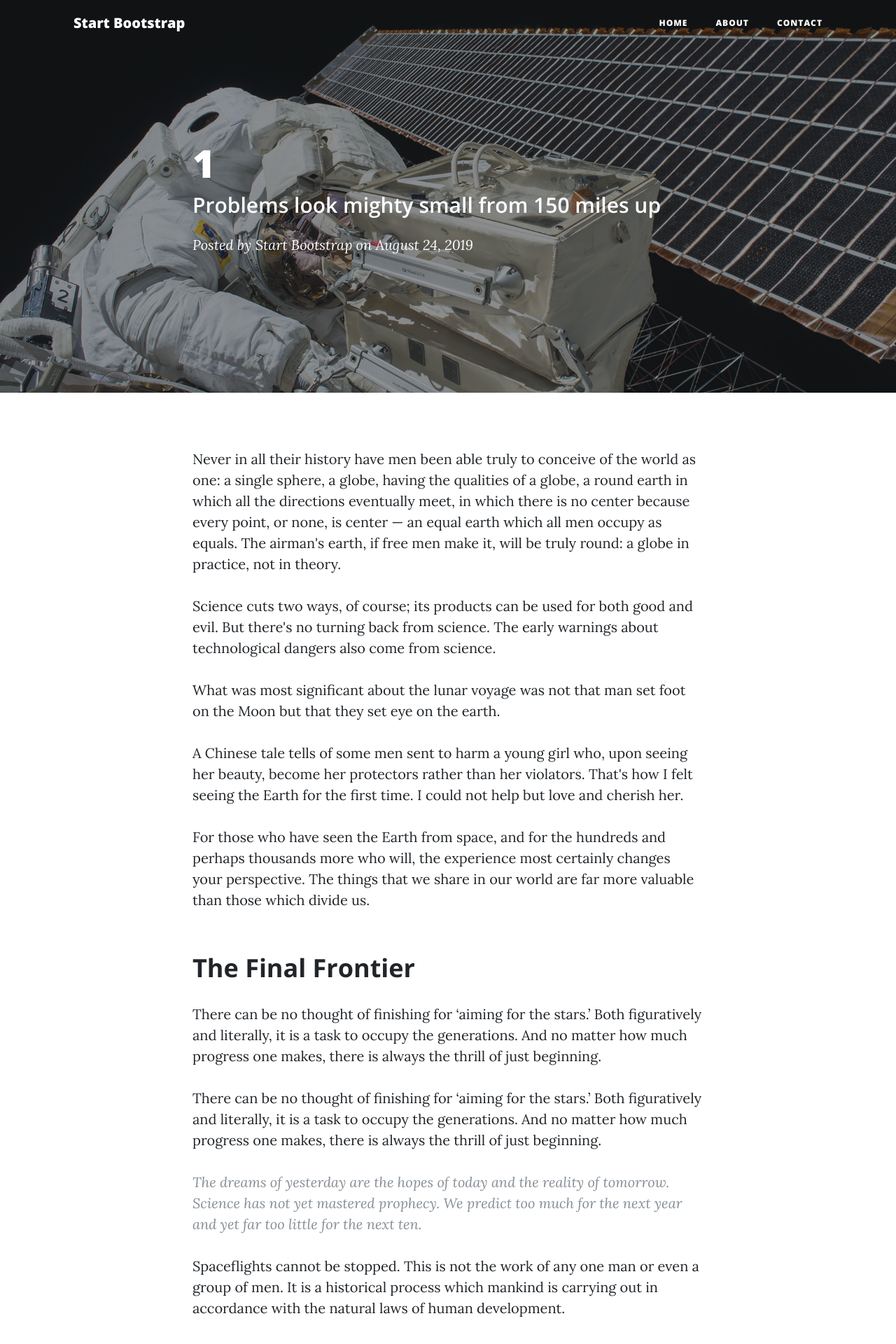
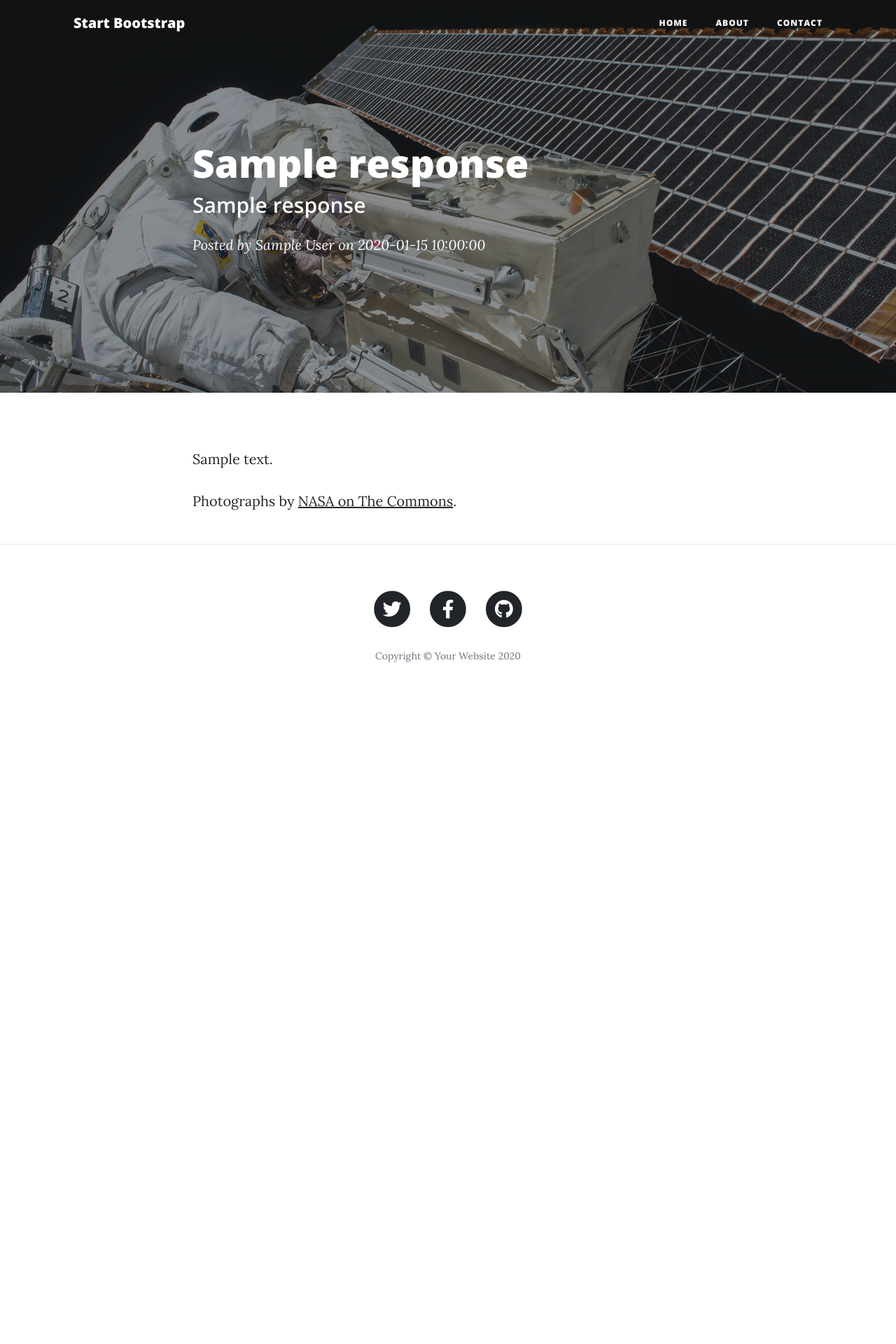
Before and after one commit to Mateusz-Godlewski/upgraded_blog, a Flask app: template templates/post.html in a window 1280 px wide. Shown: the top 1920 px of the page at 70% size. After the commit the page ends 946 px from the top, so only its background shows below. Run offline with Flask 2, Linux system fonts and the light colour scheme; the template is opened without the code that fills it: most values are stand-ins (such as "Sample title", 1, 10 or a date in 2020); some libraries are stand-ins or nearby versions.

Commit message:
Add files via upload

```diff
--- a/templates/post.html
+++ b/templates/post.html
@@ -10,11 +10,11 @@
       <div class="row">
         <div class="col-lg-8 col-md-10 mx-auto">
           <div class="post-heading">
-            <h1> {{ blog_post.id }} </h1>
-            <h2 class="subheading">Problems look mighty small from 150 miles up</h2>
+            <h1> {{ response.title }} </h1>
+            <h2 class="subheading">{{ response.subtitle }}</h2>
             <span class="meta">Posted by
-              <a href="#">Start Bootstrap</a>
-              on August 24, 2019</span>
+              <a href="#">{{ response.author }}</a>
+              on {{ response.date }}</span>
           </div>
         </div>
       </div>
@@ -26,41 +26,8 @@
     <div class="container">
       <div class="row">
         <div class="col-lg-8 col-md-10 mx-auto">
-          <p>Never in all their history have men been able truly to conceive of the world as one: a single sphere, a globe, having the qualities of a globe, a round earth in which all the directions eventually meet, in which there is no center because every point, or none, is center — an equal earth which all men occupy as equals. The airman's earth, if free men make it, will be truly round: a globe in practice, not in theory.</p>
-
-          <p>Science cuts two ways, of course; its products can be used for both good and evil. But there's no turning back from science. The early warnings about technological dangers also come from science.</p>
-
-          <p>What was most significant about the lunar voyage was not that man set foot on the Moon but that they set eye on the earth.</p>
-
-          <p>A Chinese tale tells of some men sent to harm a young girl who, upon seeing her beauty, become her protectors rather than her violators. That's how I felt seeing the Earth for the first time. I could not help but love and cherish her.</p>
-
-          <p>For those who have seen the Earth from space, and for the hundreds and perhaps thousands more who will, the experience most certainly changes your perspective. The things that we share in our world are far more valuable than those which divide us.</p>
-
-          <h2 class="section-heading">The Final Frontier</h2>
-
-          <p>There can be no thought of finishing for ‘aiming for the stars.’ Both figuratively and literally, it is a task to occupy the generations. And no matter how much progress one makes, there is always the thrill of just beginning.</p>
-
-          <p>There can be no thought of finishing for ‘aiming for the stars.’ Both figuratively and literally, it is a task to occupy the generations. And no matter how much progress one makes, there is always the thrill of just beginning.</p>
-
-          <blockquote class="blockquote">The dreams of yesterday are the hopes of today and the reality of tomorrow. Science has not yet mastered prophecy. We predict too much for the next year and yet far too little for the next ten.</blockquote>
-
-          <p>Spaceflights cannot be stopped. This is not the work of any one man or even a group of men. It is a historical process which mankind is carrying out in accordance with the natural laws of human development.</p>
-
-          <h2 class="section-heading">Reaching for the Stars</h2>
-
-          <p>As we got further and further away, it [the Earth] diminished in size. Finally it shrank to the size of a marble, the most beautiful you can imagine. That beautiful, warm, living object looked so fragile, so delicate, that if you touched it with a finger it would crumble and fall apart. Seeing this has to change a man.</p>
-
-          <a href="#">
-            <img class="img-fluid" src="../static/img/post-sample-image.jpg" alt="">
-          </a>
-          <span class="caption text-muted">To go places and do things that have never been done before – that’s what living is all about.</span>
-
-          <p>Space, the final frontier. These are the voyages of the Starship Enterprise. Its five-year mission: to explore strange new worlds, to seek out new life and new civilizations, to boldly go where no man has gone before.</p>
-
-          <p>As I stand out here in the wonders of the unknown at Hadley, I sort of realize there’s a fundamental truth to our nature, Man must explore, and this is exploration at its greatest.</p>
-
-          <p>Placeholder text by
-            <a href="http://spaceipsum.com/">Space Ipsum</a>. Photographs by
+          <p>{{ response.body }}</p>
+          <p>Photographs by
             <a href="https://www.flickr.com/photos/nasacommons/">NASA on The Commons</a>.</p>
         </div>
       </div>
```
Also changed, not shown: templates/contact.html (+6 -6 lines), templates/success.html (added, +11 -0 lines).
